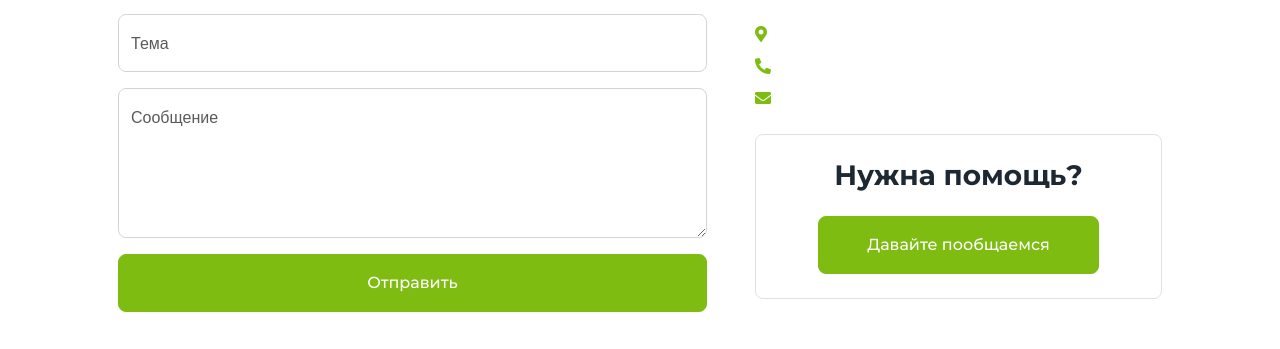
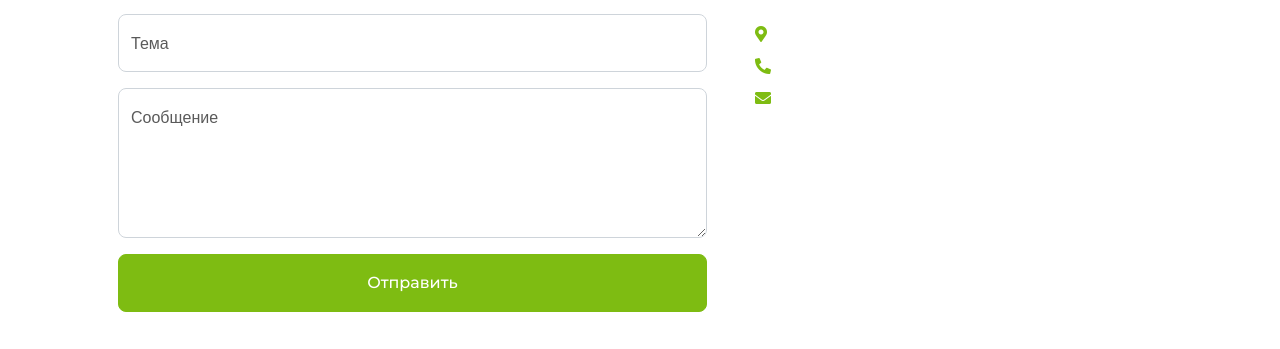
Before and after one commit to HackHead/strapi-logistics, a Next.js app in the folder client/: page /contacts in a window 1280 px wide. Shown: the part 843-1192 px from the top of the page. Built offline with nearby package versions, Linux system fonts and the light colour scheme; no server answers.

Commit message:
fix: clean contacts page from unnecessary code

```diff
--- a/client/src/pages/contacts.tsx
+++ b/client/src/pages/contacts.tsx
@@ -194,12 +194,13 @@ export default function Home() {
                       <i className="fa fa-envelope text-primary me-3" />
                       {contacts.email}
                     </p>
-                    <div className="border rounded text-center p-4 mt-4">
+                    {/* кнопка "давайте пообщаемся" */}
+                    {/* <div className="border rounded text-center p-4 mt-4">
                       <h3 className="fw-bold mb-4">{$t[locale].contacts.form.need_help}</h3>
                       <a className="btn btn-primary py-3 px-5" href="">
                       {$t[locale].contacts.form.lets_chat}
                       </a>
-                    </div>
+                    </div> */}
                   </div>
                 </div>
               </div>
```
